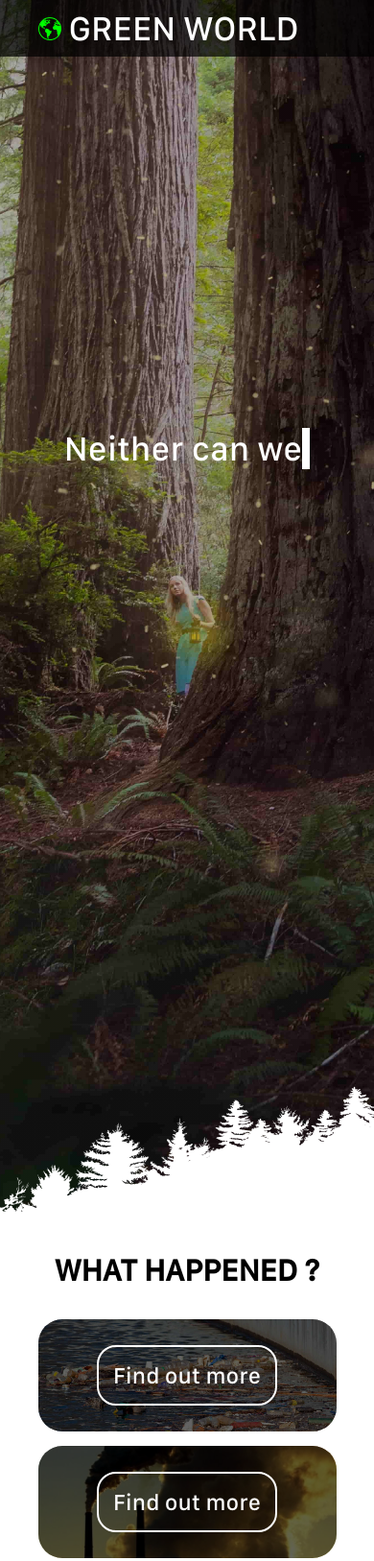
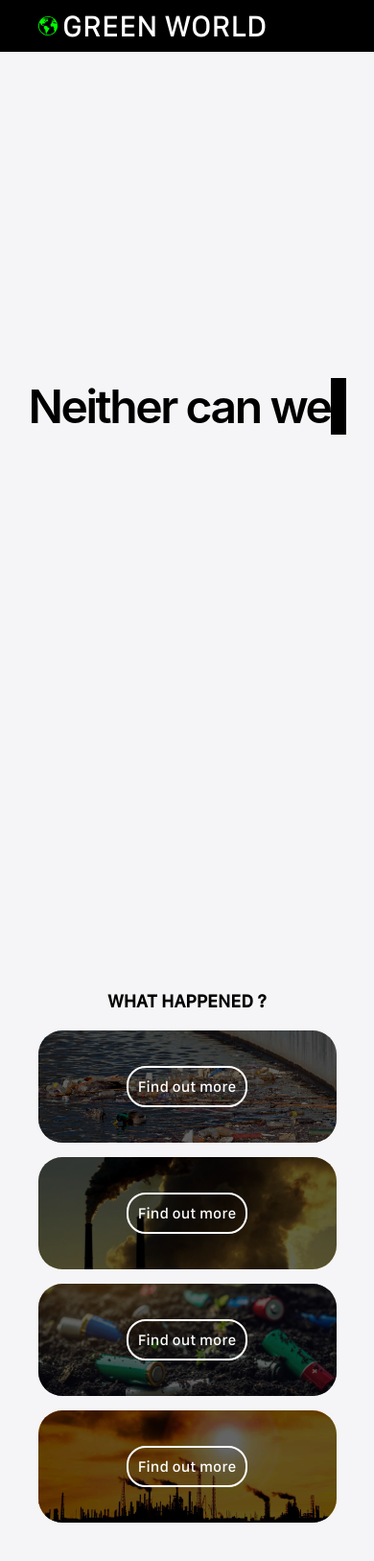
Before and after one commit to PrometheusAlpha/GreenWorld, a plain HTML site: page index.html in a window 390 px wide. Shown: the top 1627 px of the page at 96% size. Drawn offline with Linux system fonts and the light colour scheme.

Commit message:
DESIGN -remove banner and font size change

```diff
--- a/css/components/_banner.sass
+++ b/css/components/_banner.sass
@@ -1,31 +1,32 @@
 .hero
-    height: 150vh
+    height: 120vh
     width: 100%
-    color: #fff
+    // color: #fff
     display: flex
     flex-direction: column
     justify-content: space-between
     align-items: center
-    background: linear-gradient(0deg, rgba(0, 0, 0, 0.3), rgba(0, 0, 0, 0.3)), url('../Media/images/woods.jpg')
+    // background: linear-gradient(0deg, rgba(0, 0, 0, 0.3), rgba(0, 0, 0, 0.3)), url('../Media/images/woods.jpg')
     background-position: center
     background-size: cover
     .banner
-        font-weight: 550
         margin: 1rem 0
     .typewrite
         margin: 0
-        font-size: 9rem
+        font-size: 5rem
         min-height: 18rem
-        font-weight: 550
         text-align: center
+        font-weight: 600
+        font-family: SF Pro Display
+        letter-spacing: -.25rem
 .cursor
-    border-right: 1rem solid white
+    border-right: 1rem solid black
 .hero::after
     content: ""
     display: block
     width: 100%
-    height: 300px
+    // height: 300px
     background-repeat: no-repeat
     background-size: cover
-    background-image: url('../Media/images/intro-bg-trees_large.svg')
+    // background-image: url('../Media/images/intro-bg-trees_large.svg')
     margin-bottom: -10px
--- a/css/components/_media.sass
+++ b/css/components/_media.sass
@@ -1,21 +1,29 @@
 @media (max-width: 1000px)
+    html
+        font-size: 18px
     article
         width: 90vw
     .large-6-small-12
         grid-column: 1 / span 12 !important
+@media (max-width: 740px)
+    html
+        font-size: 16px
 @media (max-width: 500px)
     .article
         width: 100vw
         margin: 0
         margin-top: -2rem
         border-radius: 0
+    .tile__title
+        display: none
     .post
         button
             top: -9vh
             left: 10px
     .select
         h1
-            font-size: 4rem
+            font-size: 1.2rem
     .hero
         .typewrite
-            font-size: 4.5rem
+            font-size: 3rem
+            letter-spacing: -.15rem
--- a/css/components/_nav.sass
+++ b/css/components/_nav.sass
@@ -1,16 +1,19 @@
 nav
     width: 100%
-    background: rgba(0,0,0,0.7)
+    // background: rgba(0,0,0,0.7)
+    background: #000
     color: #fff
     h1
-        margin: 1rem 0
-        font-size: 4.5rem
+        margin: .5rem 0
+        font-size: 2rem
         font-weight: normal
+        display: flex
+        align-items: center
         a
             text-decoration: none
             color: #fff
         img
             filter: brightness(100)
-            width: 3rem
-            height: 3rem
-            margin-right: 1rem
+            width: 1.3rem
+            height: 1.3rem
+            margin-right: 0.3rem
--- a/css/components/_post.sass
+++ b/css/components/_post.sass
@@ -33,13 +33,12 @@
     width: 80vw
     margin: 10vh 10vw 10vh 10vw
     padding: 15vh 10vw 10vw 10vw
-    min-height: 180rem
+    min-height: 100vh
     border-radius: 18px
     background: #fff
     box-shadow: 0 0 150px #444
     p
-        z-index: 99
-        font-size: 4rem
+        font-size: 2rem
         color: #000
 .more:active ~ .post
     opacity: 1
--- a/css/components/_select.sass
+++ b/css/components/_select.sass
@@ -1,8 +1,8 @@
 .select
-    margin: 10vw 0
+    margin: 5vw 0
     h1
         text-align: center
-        font-size: 7rem
+        font-size: 3rem
 
 .large-12
     grid-column: 1 / span 12
@@ -28,23 +28,23 @@
         color: #fff
         background: none
         cursor: pointer
-        font-size: 3rem
+        font-size: 1rem
         border: 2px solid white
         border-radius: 20px
-        padding: 15px
+        padding: 10px
         transition: .1s ease-in-out
         &:hover
             background: #fff
             color: #000
 
 .water.tile__item:hover .tile__title
-    top: -4.5rem
+    top: -2.5rem
 .air.tile__item:hover .tile__title
-    left: -6rem
+    left: -3rem
 .soil.tile__item:hover .tile__title
-    right: -6.5rem
+    right: -3.5rem
 .heat.tile__item:hover .tile__title
-    bottom: -4.5rem
+    bottom: -2.5rem
 .tile__item:hover .tile__title
     opacity: 1
 
@@ -64,7 +64,7 @@
     transform: rotate(90deg)
 .tile__title
     position: absolute
-    font-size: 4rem
+    font-size: 2rem
     opacity: 0
     transition: .1s ease-in-out
     letter-spacing: 3px
--- a/css/style.sass
+++ b/css/style.sass
@@ -3,8 +3,11 @@
 @import components/select
 @import components/post
 html
-    font-size: clamp(8px,0.25vw,24px)
+    font-size: 20px
+    margin: 0
+    padding: 0
 body
+    background: #f5f5f7
     margin: 0
     padding: 0
     font-family: Text, sans-serif
--- a/index.html
+++ b/index.html
@@ -7,9 +7,9 @@
     <!-- <link rel="preload" href="css/style.css" as="style" onload="this.onload=null;this.rel='stylesheet'"> -->
     <link rel="stylesheet" href="css/style.css" />
     <link rel="icon" type="image/png" href="Media/images/earth.svg" loading="lazy"/>
-    <link rel="preload" href="Media/images/woods.jpg" as="image">
+    <!-- <link rel="preload" href="Media/images/woods.jpg" as="image"> -->
     <link rel="preload" href="Media/images/air-pollution.jpg" as="image">
-    <link rel="preload" href="Media/images/intro-bg-trees_large.svg" as="image">
+    <!-- <link rel="preload" href="Media/images/intro-bg-trees_large.svg" as="image"> -->
     <link rel="preload" href="Media/images/global-warming.jpg" as="image">
     <link rel="preload" href="Media/images/soil-pollution.jpg" as="image">
     <link rel="preload" href="Media/images/water-pollution.jpg" as="image">
```
Also changed, not shown: css/style.css, 1 other file.
